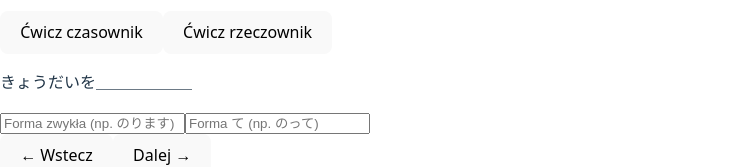
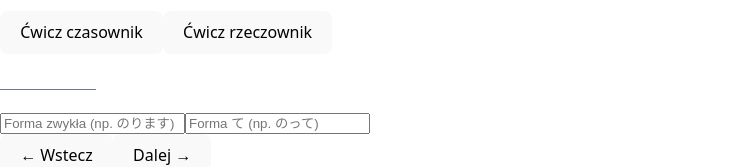
Before and after one commit to j0rgson/dokidoki4, a React (Vite) app: page / in a window 1280 px wide. Shown: the part 347-514 px from the top of the page, without its empty margins (0-738 px from the left). Built offline with nearby package versions, Linux system fonts and the light colour scheme.

Commit message:
Update 5App.tsx

```diff
--- a/src/App.tsx
+++ b/src/App.tsx
@@ -1,4 +1,4 @@
-import { useState } from "react";
+import { useState, useEffect } from "react";
 
 const sentences = [
   {
@@ -171,15 +171,39 @@
   },
 ];
 
+// Funkcja do losowego tasowania tablicy (Fisher-Yates)
+function shuffleArray<T>(array: T[]): T[] {
+  const copy = [...array];
+  for (let i = copy.length - 1; i > 0; i--) {
+    const j = Math.floor(Math.random() * (i + 1));
+    [copy[i], copy[j]] = [copy[j], copy[i]];
+  }
+  return copy;
+}
+
 export default function App() {
   const [mode, setMode] = useState<"verb" | "noun">("verb");
+  const [shuffledIndices, setShuffledIndices] = useState<number[]>(() =>
+    shuffleArray(sentences.map((_, i) => i))
+  );
   const [current, setCurrent] = useState(0);
   const [showHint, setShowHint] = useState(false);
   const [plainAnswer, setPlainAnswer] = useState("");
   const [teAnswer, setTeAnswer] = useState("");
   const [nounAnswer, setNounAnswer] = useState("");
 
-  const sentence = sentences[current];
+  // Resetuj shuffledIndices i current przy zmianie trybu
+  useEffect(() => {
+    const newShuffled = shuffleArray(sentences.map((_, i) => i));
+    setShuffledIndices(newShuffled);
+    setCurrent(0);
+    setShowHint(false);
+    setPlainAnswer("");
+    setTeAnswer("");
+    setNounAnswer("");
+  }, [mode]);
+
+  const sentence = sentences[shuffledIndices[current]];
 
   // Sprawdzenie odpowiedzi w zależności od trybu
   const checkAnswer = () => {
@@ -199,22 +223,18 @@
   // Render zdania z ukrytym czasownikiem lub rzeczownikiem
   const renderSentence = () => {
     if (mode === "verb") {
-      // Ukryj czasownik (verbPlain) - wyświetl noun statycznie + puste miejsce zamiast czasownika
       return (
         <p className="text-xl font-bold">
           {sentence.noun}
-          <span className="underline border-b border-dotted w-24 inline-block align-bottom">
-            {/* pole do wpisania czasownika - ale to osobno w input */}
+          <span className="underline border-b border-dotted w-24 inline-block align-bottom ml-1">
             ＿＿＿＿＿＿
           </span>
         </p>
       );
     } else {
-      // Ukryj rzeczownik - wyświetl czasownik
       return (
         <p className="text-xl font-bold">
-          <span className="underline border-b border-dotted w-40 inline-block align-bottom">
-            {/* pole do wpisania rzeczownika */}
+          <span className="underline border-b border-dotted w-40 inline-block align-bottom mr-1">
             ＿＿＿＿＿＿＿＿＿＿＿＿
           </span>
           {sentence.verbPlain}
@@ -233,13 +253,7 @@
           className={`px-4 py-2 rounded ${
             mode === "verb" ? "bg-blue-600 text-white" : "bg-gray-200"
           }`}
-          onClick={() => {
-            setMode("verb");
-            setShowHint(false);
-            setPlainAnswer("");
-            setTeAnswer("");
-            setNounAnswer("");
-          }}
+          onClick={() => setMode("verb")}
         >
           Ćwicz czasownik
         </button>
@@ -247,13 +261,7 @@
           className={`px-4 py-2 rounded ${
             mode === "noun" ? "bg-blue-600 text-white" : "bg-gray-200"
           }`}
-          onClick={() => {
-            setMode("noun");
-            setShowHint(false);
-            setPlainAnswer("");
-            setTeAnswer("");
-            setNounAnswer("");
-          }}
+          onClick={() => setMode("noun")}
         >
           Ćwicz rzeczownik
         </button>
@@ -307,7 +315,7 @@
             setPlainAnswer("");
             setTeAnswer("");
             setNounAnswer("");
-            setCurrent((c) => (c - 1 + sentences.length) % sentences.length);
+            setCurrent((c) => (c - 1 + shuffledIndices.length) % shuffledIndices.length);
           }}
         >
           ← Wstecz
@@ -319,7 +327,7 @@
             setPlainAnswer("");
             setTeAnswer("");
             setNounAnswer("");
-            setCurrent((c) => (c + 1) % sentences.length);
+            setCurrent((c) => (c + 1) % shuffledIndices.length);
           }}
         >
           Dalej →
```
